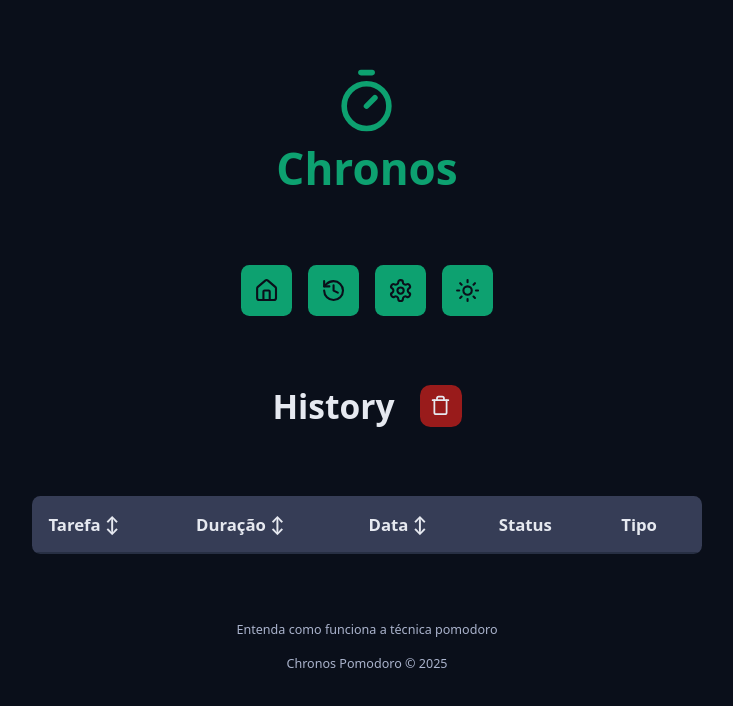
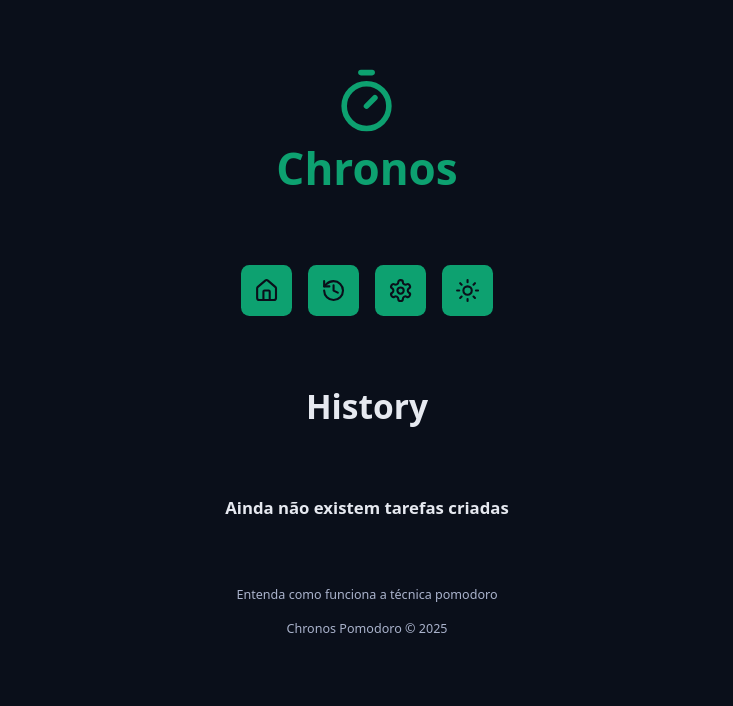
Before and after one commit to Tyago404/chronos-pomodoro, a React (Vite) app: page /history in a window 1280 px wide. Shown: the top 706 px of the page, without its empty margins (273-1006 px from the left). Built offline with nearby package versions, Linux system fonts and the light colour scheme.

Commit message:
Adicionando funcionalidade de Excluir histórico

```diff
--- a/src/contexts/TaskContext/taskReducer.ts
+++ b/src/contexts/TaskContext/taskReducer.ts
@@ -1,6 +1,7 @@
 import { TaskStateModel } from '../../models/TaskStateModel';
 import { formatedSecondsToMinutes } from '../../utils/formatSecondsToMinutes';
 import { getNextCycle } from '../../utils/getNextCycle';
+import { initialTaskState } from './initialTaskState';
 import { TaskActionModel, TaskActionTypes } from './taskActions';
 
 export const taskReducer = (
@@ -54,7 +55,7 @@ export const taskReducer = (
     }
 
     case TaskActionTypes.RESET_STATE: {
-      return state;
+      return {...initialTaskState};
     }
 
     case TaskActionTypes.COUNT_DOWN:{
--- a/src/pages/History/index.tsx
+++ b/src/pages/History/index.tsx
@@ -10,11 +10,13 @@ import { useTaskContext } from '../../contexts/TaskContext/useTaskContext';
 import { formatDate } from '../../utils/formatDate';
 import { getTaskStatus } from '../../utils/getTaskStatus';
 import { sortTasks, SortTasksOptions } from '../../utils/sortTasks';
-import { useState } from 'react';
+import { useEffect, useState } from 'react';
+import { TaskActionTypes } from '../../contexts/TaskContext/taskActions';
 
 export const History = () => {
 
-  const { state } = useTaskContext()
+  const { state, dispatch } = useTaskContext()
+  const hasTasks = state.tasks.length > 0
 
   const [sortTasksOptions, setSortTasksOptions] = useState<SortTasksOptions>(() => {
     return {
@@ -24,9 +26,18 @@ export const History = () => {
     }
   });
 
-  //Podemos utilizar 'PICK' para pegar somente a chave field 'Pick<SortTasksOptions>'
-  //Podemos utilizar 'OMIT' que faz ao contrário
-function handleSortTasks({field}: Pick<SortTasksOptions,'field'>){
+  useEffect(() => {
+    setSortTasksOptions(prevState => ({
+      ...prevState,
+      tasks: sortTasks({
+        tasks: state.tasks,
+        direction: prevState.direction,
+        field: prevState.field,
+      }),
+    }));
+  }, [state.tasks]);
+
+  function handleSortTasks({ field }: Pick<SortTasksOptions, 'field'>) {
     const newDirection = sortTasksOptions.direction === 'desc' ? 'asc' : 'desc'
 
     setSortTasksOptions({
@@ -39,30 +50,42 @@ function handleSortTasks({field}: Pick<SortTasksOptions,'field'>){
     })
   }
 
+  const handleResetHistory = () => {
+    // if (!confirm('Tem certeza que deseja excluir?')) return
+
+    // dispatch({ type: TaskActionTypes.RESET_STATE })
+  }
+
   return (
     <MainTemplate>
       <Container>
         <Heading>
           <span>History</span>
+          {hasTasks && (
             <span className={styles.buttonContainer}>
               <DefaultButton
                 icon={<TrashIcon />}
                 color='red'
                 aria-label='Apagar todo o histórico '
                 title='Apagar histórico'
+                onClick={handleResetHistory}
               />
             </span>
+          )}
+
         </Heading>
       </Container>
 
       <Container>
+
+        {hasTasks && (
           <div className={styles.responsiveTable}>
             <table>
               <thead>
                 <tr>
-                <th onClick={()=>handleSortTasks({field:'name'})} className={styles.thSort}>Tarefa ↕</th>
-                <th onClick={()=>handleSortTasks({field:'duration'})} className={styles.thSort}>Duração ↕</th>
-                <th onClick={()=>handleSortTasks({field:'startDate'})} className={styles.thSort}>Data ↕</th>
+                  <th onClick={() => handleSortTasks({ field: 'name' })} className={styles.thSort}>Tarefa ↕</th>
+                  <th onClick={() => handleSortTasks({ field: 'duration' })} className={styles.thSort}>Duração ↕</th>
+                  <th onClick={() => handleSortTasks({ field: 'startDate' })} className={styles.thSort}>Data ↕</th>
                   <th>Status</th>
                   <th>Tipo</th>
                 </tr>
@@ -90,6 +113,13 @@ function handleSortTasks({field}: Pick<SortTasksOptions,'field'>){
               </tbody>
             </table>
           </div>
+
+        )}
+
+        {!hasTasks && (
+          <h4>Ainda não existem tarefas criadas</h4>
+        )}
+
       </Container>
     </MainTemplate>
   );
```
Lines whose indentation alone changed are shown as unchanged.
